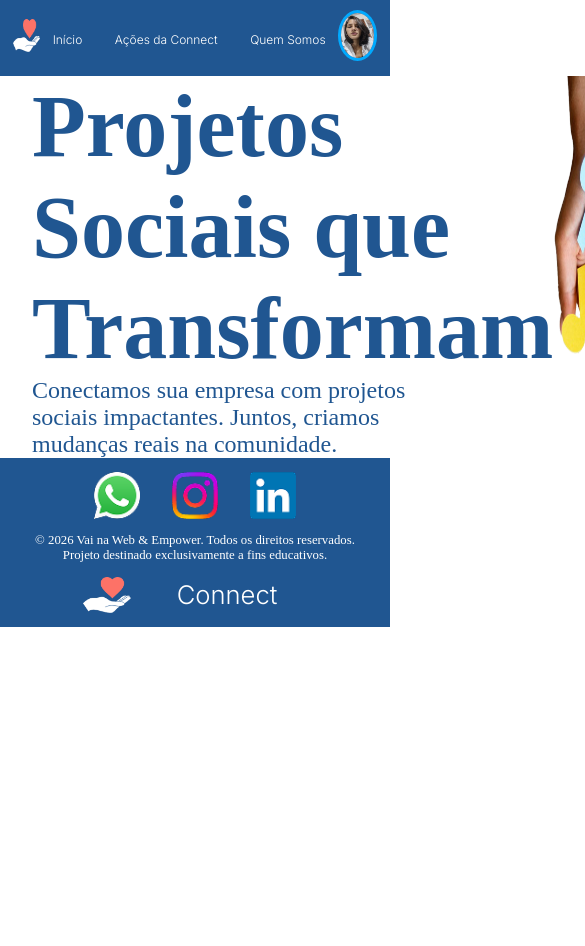
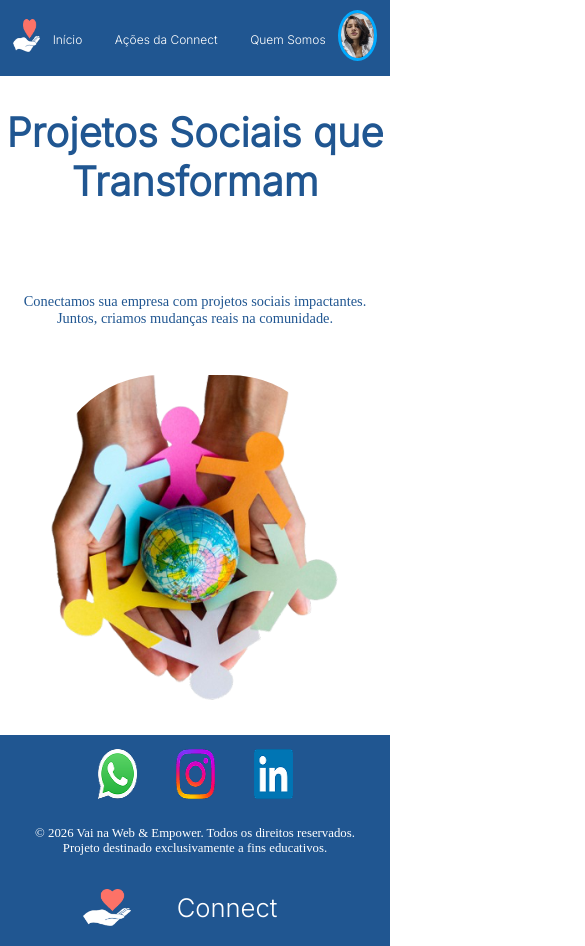
Before and after one commit to Marilia-savina/Connect, a React (Vite) app: page / in a window 390 px wide. Shown: the top 946 px of the page, 585 px wide, since content can reach past the window. Before the commit the page ends 844 px from the top, so only its background shows below. Built offline with nearby package versions, Linux system fonts and the light colour scheme; a web font is replaced by a local one.

Commit message:
modificação nos arquivos inicio, ações e footer e responsividde dos mesmos

```diff
--- a/src/Components/AcoesDaConnect/Acoes.jsx
+++ b/src/Components/AcoesDaConnect/Acoes.jsx
@@ -34,7 +34,7 @@ function Acoes() {
     {
       id: 3,
       imagem: Esporte,
-      titulo: ">Esporte e Inclusão",
+      titulo: "Esporte e Inclusão",
       descricao: "Organizar treinos e jogos que incentivem a participação de todos. Promover disciplina, saúde e trabalho em equipe entre jovens.",
       botao: "Quero participar",
 
@@ -58,7 +58,7 @@ function Acoes() {
     {
       id: 6,
       imagem: Conecta,
-      titulo: "Instituto Conecta Jovem<",
+      titulo: "Instituto Conecta Jovem",
       descricao: "Doe computadores usados, tablets ou celulares em bom estado para permitir que jovens tenham acesso ao mundo digital.",
       botao: "Quero Doar",
 
--- a/src/Components/AcoesDaConnect/acoes.module.scss
+++ b/src/Components/AcoesDaConnect/acoes.module.scss
@@ -1,12 +1,13 @@
-     .containerAbaAcoes{
-    background-color:#ffffff;
+     .containerAbaAcoes {
+         background-color: #ffffff;
 
          display: flex;
          flex-direction: column;
+         align-items: center;
+        margin-left: 3rem;
 
 
-
- .caixatextos{
+         .caixatextos {
              // border: solid green;
              display: flex;
              flex-direction: column;
@@ -14,14 +15,15 @@
              margin-top: 3rem;
              height: 20vh;
 
-    h1{
+             h1 {
                  color: var(--color-primary);
                  font-size: 3rem;
                  font-family: var(--font-source);
-     margin-bottom: 1rem
+                 margin-bottom: 1rem;
+                height:10vh;
              }
 
-    .p{
+             .p {
                  // border: solid red;
                  font-weight: lighter;
                  width: 60%;
@@ -30,7 +32,7 @@
          }
 
 
- .cards{
+         .cards {
              //border: solid blue;
              display: grid;
              grid-template-columns: repeat(3, 1fr);
@@ -38,7 +40,7 @@
              margin: 2rem;
              align-items: center;
 
-    article{
+             article {
                  // border:  solid red;
                  display: flex;
                  flex-direction: column;
@@ -50,25 +52,109 @@
 
 
 
-        img{
+                 img {
                      width: 100%;
                      height: 40%;
                      //border-radius: 1rem;
 
                  }
-        h2{
+
+                 h2 {
                      color: var(--color-txt-article);
                      font-size: 1.8rem;
                      // border: solid red;
                      width: 100%;
                  }
-        p{
+
+                 p {
                      //border: solid;
                      width: 90%;
                  }
-        button{
+
+                 button {
                      background-color: var(--color-primary);
                      width: 15vw;
+                     height: 6.5vh;
+                     border-radius: .5rem;
+                     color: #ffffff;
+
+                     bottom: hover;
+
+                 }
+             }
+         }
+     }
+
+     @media (min-width: 200px) and (max-width:500px) {
+
+         .containerAbaAcoes {
+
+             display: flex;
+             // flex-direction: column;
+            margin: auto;
+
+             .caixatextos {
+                 // border: solid green;
+                 display: flex;
+                 flex-direction: column;
+                 justify-content: center;
+                 text-align: center;
+                 //align-items: center;
+                 // margin-top: 3rem;
+                 height: 40vh;
+
+                 h1 {
+                     font-size: 2rem;
+                     width: 90%;
+                     //border: solid;
+                 }
+
+                 .p {
+                    // border: solid red;
+                     font-weight: lighter;
+                     width: 60%;
+                     height: 18vh;
+                     font-size:.9rem;
+                 }
+             }
+
+
+             .cards {
+                 //border: solid blue;
+                 display: flex;
+                 flex-direction: column;
+                 margin: 2rem;
+                 align-items: center;
+
+                 article {
+                     //border:  solid red;
+                     width: 85vw;
+
+
+
+
+                     img {
+                         // width: 100%;
+                         //   height: 40%;
+                         border-radius: 1rem;
+
+                     }
+
+                     h2 {
+                         color: var(--color-txt-article);
+                         font-size: 1.3rem;
+                         //  border: solid red;
+                         width: 100%;
+                     }
+
+                     p {
+                         //border: solid;
+                         // width: 90%;
+                     }
+
+                     button {
+                         background-color: var(--color-primary);
+                         width: 50vw;
                          height: 6.5vh;
                          border-radius: .5rem;
 
@@ -78,3 +164,5 @@
                  }
              }
          }
+
+     }
--- a/src/Components/Footer/Footer.jsx
+++ b/src/Components/Footer/Footer.jsx
@@ -9,7 +9,7 @@ import styles from "./Footer.module.scss"
 
 function Footer (){
     return(
-      <section className={styles.containerAbaFooter}>
+      <footer className={styles.containerAbaFooter}>
           <div className={styles.caixaLh}>
             <img className={styles.logoFooter} src={logo} alt="logo" />
             <h1>Connect</h1>
@@ -25,7 +25,7 @@ function Footer (){
         </div>
 
 
-        </section>
+        </footer>
     )
 }
 export default Footer
--- a/src/Components/Footer/Footer.module.scss
+++ b/src/Components/Footer/Footer.module.scss
@@ -32,10 +32,15 @@
     }
 
     div {
-        // border: solid;
+       // border: solid;
         width: 15vw;
         display: flex;
         justify-content: space-around;
+
+        img{
+          //  border: solid;
+            width: 3.5rem;
+        }
     }
 }
 
@@ -48,9 +53,9 @@
     .containerAbaFooter {
         display: flex;
         flex-direction: column-reverse;
-        height: 20vh;
+        height: 25vh;
         text-align: center;
-        justify-content: space-evenly;
+        justify-content: space-around;
        // margin: 1rem;
 
         .caixaLh {
@@ -77,14 +82,13 @@
         }
 
         div {
-           // border: solid red;
+          // border: solid red;
             width: 60vw;
-            display: flex;
-            justify-content: space-around;
+            height: 6vh;
 
             img{
-               // border-style: solid green;
-                width: 12dvw;
+               border-style: solid green;
+                width: 10vw;
             }
 
         }
--- a/src/Components/Inicio/inicio.module.scss
+++ b/src/Components/Inicio/inicio.module.scss
@@ -1,29 +1,31 @@
-.containerAbaInicial{
+.containerAbaInicial {
     //border: solid yellow;
     display: flex;
+    //-direction: column;
 
 
 
-.textInicio{
-    //border: solid purple;
+    .textInicio {
+       // border: solid purple;
         display: flex;
         flex-direction: column;
         justify-content: center;
-    margin-left: 2rem;
+        //margin-left: 2rem;
 
-h1{
+        h1 {
            // border: solid green;
             width: 100%;
             height: 30vh;
             // text-wrap: wrap;
             color: var(--color-primary);
-   font-size: 5.5rem;
-   font-weight: bold 700;
+            font-family: var(--font-inter);
+            font-size: 5rem;
+           // font-weight: bold 700;
 
 
         }
 
-p{
+        p {
             // border: solid red;
             width: 85%;
             margin-top: 3rem;
@@ -32,8 +34,54 @@ p{
         }
     }
 
-img{
+    img {
         //border: solid blue;
         width: 45%;
     }
 }
+
+@media (min-width: 200px) and (max-width:500px) {
+    .containerAbaInicial {
+        display: flex;
+        flex-direction: column;
+        text-align: center;
+        margin-top: 2rem;
+
+
+
+
+        .textInicio {
+            display: flex;
+            align-items: center;
+
+            h1 {
+                //border: solid green;
+                width: 100%;
+                height: 20vh;
+                font-size: 2.5rem;
+                font-family: var(--font-inter);
+                margin: auto;
+                font-weight: bold, 500;
+
+
+
+            }
+
+            p {
+                //border: solid red;
+                width: 95%;
+                margin-top: 1rem;
+                font-size: .9rem;
+            }
+        }
+
+        img {
+            //border: solid blue;
+            width: 75%;
+            margin: auto;
+            border-radius: 7rem;
+            margin-top: 3rem;
+        }
+    }
+
+}
```
Also changed, not shown: src/Components/QuemSomos/QuemSomos.jsx (line endings or trailing spaces). Lines whose indentation alone changed are shown as unchanged.
